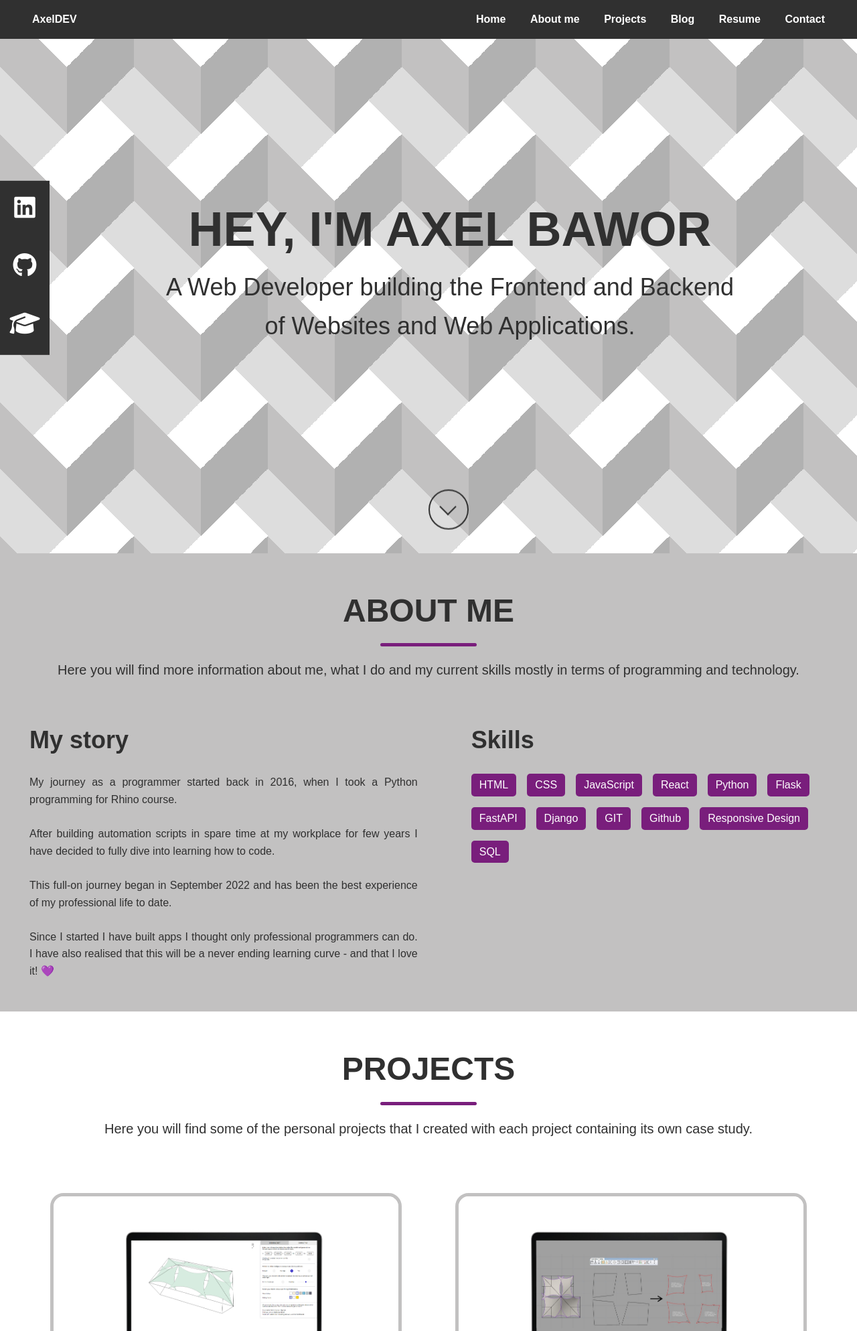
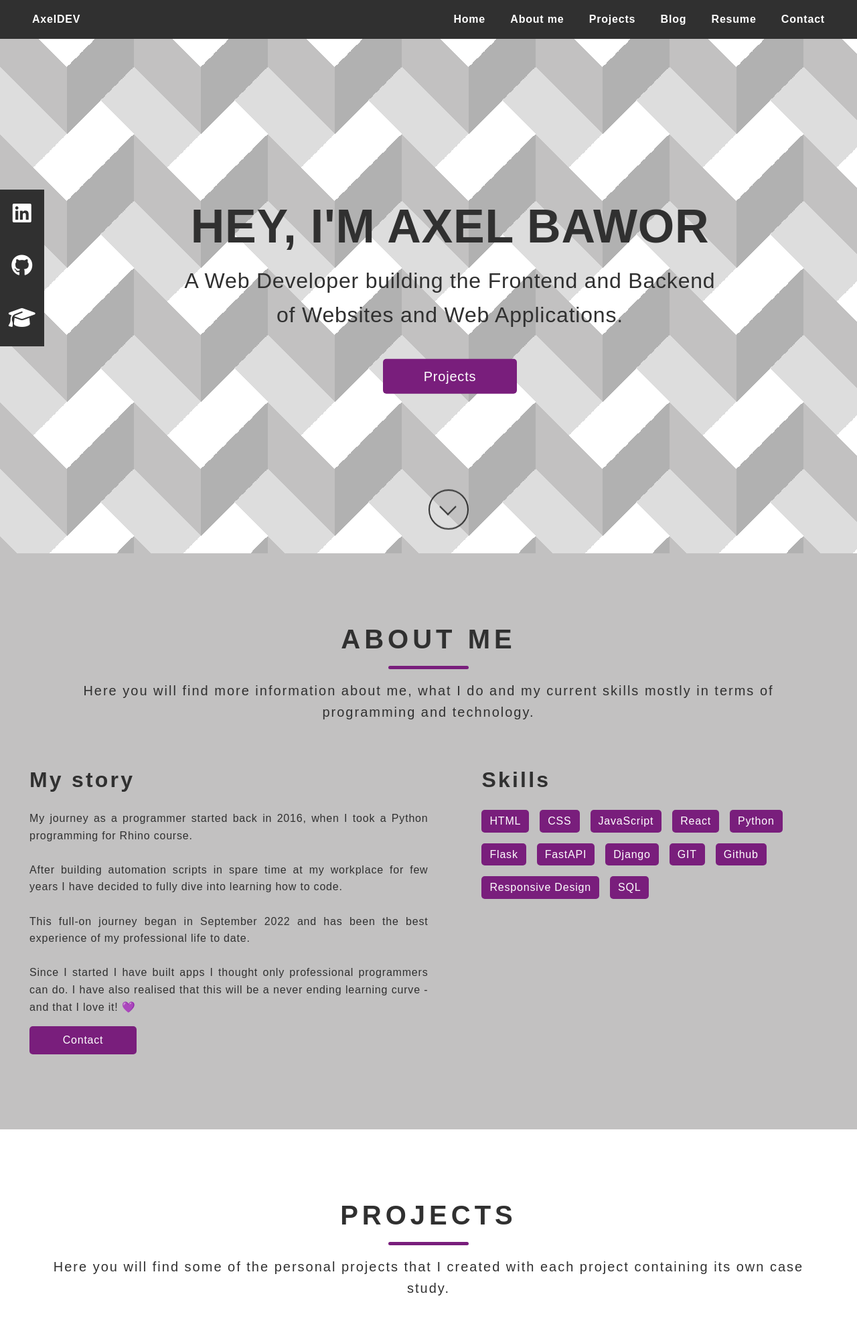
Before and after one commit to abawor/django_portfolio_website, a Django app: page / in a window 1280 px wide. Shown: the top 1987 px of the page at 67% size. Run offline with Django 3.2, Linux system fonts and the light colour scheme; some libraries are stand-ins or nearby versions.

Commit message:
Added shortcut buttons for jumping to other page sections.

```diff
--- a/blog/static/css/base.css
+++ b/blog/static/css/base.css
@@ -9,7 +9,7 @@
     --ff-secondary: 'Source Code Pro', monospace;
 
     --fw-reg: 300;
-    --fw-bold: 900;
+    --fw-bold: 600;
 
     --clr-light: #fff;
     --clr-medium: #c2c1c1;
@@ -34,8 +34,8 @@
 
 @media (min-width: 800px) {
     :root {
-        --fs-h1: 3rem;
-        --fs-h2: 2.25rem;
+        --fs-h1: 2.5rem;
+        --fs-h2: 2rem;
         --fs-h3: 1.25rem;
         --fs-body: 1rem;
 
@@ -61,6 +61,7 @@ body {
     font-family: var(--ff-primary);
     font-size: var(--fs-body);
     line-height: 1.6;
+    letter-spacing: 0.05em;
 }
 
 a,
@@ -71,13 +72,14 @@ i {
 }
 
 section {
-    padding: 3em 0;
+    padding: 6em 0;
 }
 
 .section_title {
     font-size: var(--fs-h1);
     text-align: center;
-    font-weight: bold;
+    font-weight: var(--fw-bold);
+    letter-spacing: 0.15em;
 }
 
 .section_title::after {
@@ -96,6 +98,8 @@ section {
 .section_subtitle {
     font-size: var(--fs-h3);
     text-align: center;
+    letter-spacing: 0.1em;
+    margin: 0em 2em 3em;
 }
 
 .container {
@@ -103,12 +107,32 @@ section {
     margin: auto;
 }
 
+.shortcut_button {
+    display: block;
+    width: 10em;
+    margin: 2em auto 0;
+    color: var(--clr-light);
+    background: var(--clr-main);
+    padding: 0.5em 2em;
+    font-size: var(--fs-h3);
+    text-align: center;
+    border-radius: 5px;
+    transition: transform 0.5s;
+}
+
+.shortcut_button:hover {
+    transform: translateY(-5px);
+    color: var(--clr-light);
+}
+
+
+
 /* Header */
 
 .header {
     background-color: var(--clr-dark);
     padding: 1em;
-    font-weight: bold;
+    font-weight: var(--fw-bold);
     position: sticky;
     top: 0;
     z-index: 100;
@@ -147,7 +171,7 @@ section {
     font-size: 1.6em;
 }
 
-@media (max-width: 1000px) {
+@media (max-width: 800px) {
     .nav_bar_links {
         display: block;
         position: absolute;
@@ -182,8 +206,9 @@ section {
 }
 
 .intro_title {
-    font-size: calc(var(--fs-h1) * 1.5);
-    font-weight: bold;
+    font-size: calc(var(--fs-h1) * 1.75);
+    font-weight: var(--fw-bold);
+    margin-top: 1em;
 }
 
 .intro_subtitle {
@@ -200,7 +225,7 @@ section {
 }
 
 .intro-text .section_title {
-    font-weight: bold;
+    font-weight: var(--fw-bold);
 }
 
 .intro_social {
@@ -283,11 +308,6 @@ section {
     color: var(--clr-dark);
 }
 
-.about-me-desc {
-    margin: 0em 2em 3em;
-    text-align: center;
-}
-
 .about-me-columns {
     margin: auto 2em;
     display: flex;
@@ -303,10 +323,16 @@ section {
 
 .section_subtitle.my-story,
 .section_subtitle.skills {
-    margin-bottom: 0.6em;
+    margin: 0 0 0.6em;
     font-size: var(--fs-h2);
     font-weight: var(--fw-bold);
     text-align: left;
+}
+
+@media (max-width: 800px) {
+    .section_subtitle.skills {
+        margin-top: 1em;
+    }
 }
 
 .skills-list {
@@ -325,13 +351,16 @@ section {
     border-radius: 5px;
 }
 
-
-
+.contact_button {
+    margin: 1em 0;
+    font-size: var(--fs-body);
+}
 
 /* Projects */
 
 .projects {
     background-color: var(--clr-light);
+    text-align: center;
 }
 
 .portfolio_items {
@@ -411,10 +440,6 @@ section {
     text-align: center;
 }
 
-.contact .section_subtitle {
-    font-size: var(--fs-h3);
-}
-
 .contact_form_container {
     margin: 2em auto 2em;
     width: 90%;
@@ -489,6 +514,7 @@ input[type=text], select, textarea {
 .footer_social_title {
     font-size: var(--fs-h3);
     font-weight: var(--fw-bold);
+    margin-bottom: 0.5em;
 }
 
 .footer_my_profile {
--- a/blog/static/js/base.js
+++ b/blog/static/js/base.js
@@ -21,7 +21,7 @@ closeMark.addEventListener("click", () => {
 });
 
 window.addEventListener("resize", () => {
-    if (window.innerWidth >= 1000 ) {
+    if (window.innerWidth >= 800 ) {
         navBarLinks.style.display = "flex"
         hamburgerBtn.style.display = "none"
         closeMark.style.display = "none"
--- a/blog/templates/webapp/base.html
+++ b/blog/templates/webapp/base.html
@@ -41,7 +41,8 @@
         <div class="intro_subtitle">
           A Web Developer building the Frontend and Backend <br>
           of Websites and Web Applications.
-      </div>
+          <a href="#projects" class="shortcut_button">Projects</a>
+        </div>
       </div>
       <div class="intro_social">
         <a href="https://www.linkedin.com/in/axel-bawor-883aa5127/" target="_blank">
@@ -82,6 +83,7 @@
               I have also realised that this will be a never ending learning curve - and that
               I love it! 💜
             </div>
+            <a href="#contact" class="shortcut_button contact_button">Contact</a>
           </div>
           <div class="about-me-skills">
             <div class="section_subtitle skills">Skills</div>
```
